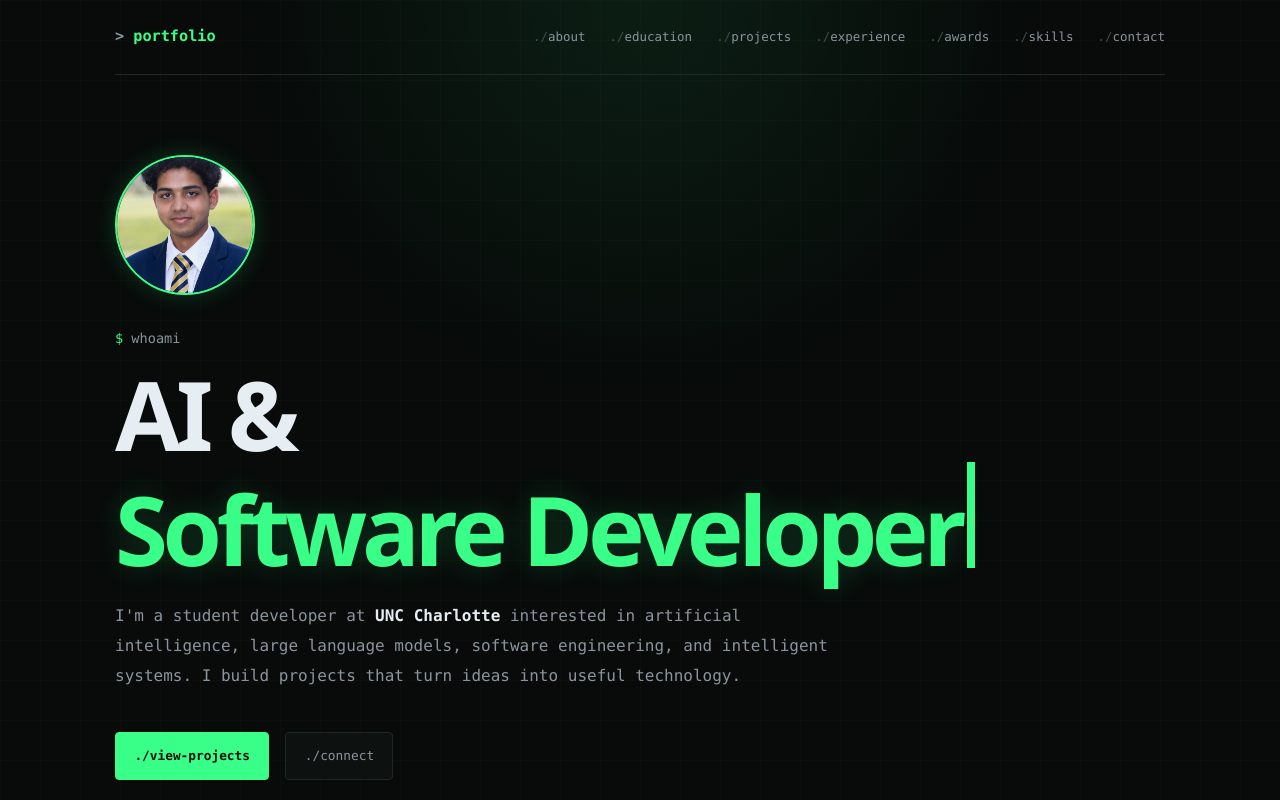
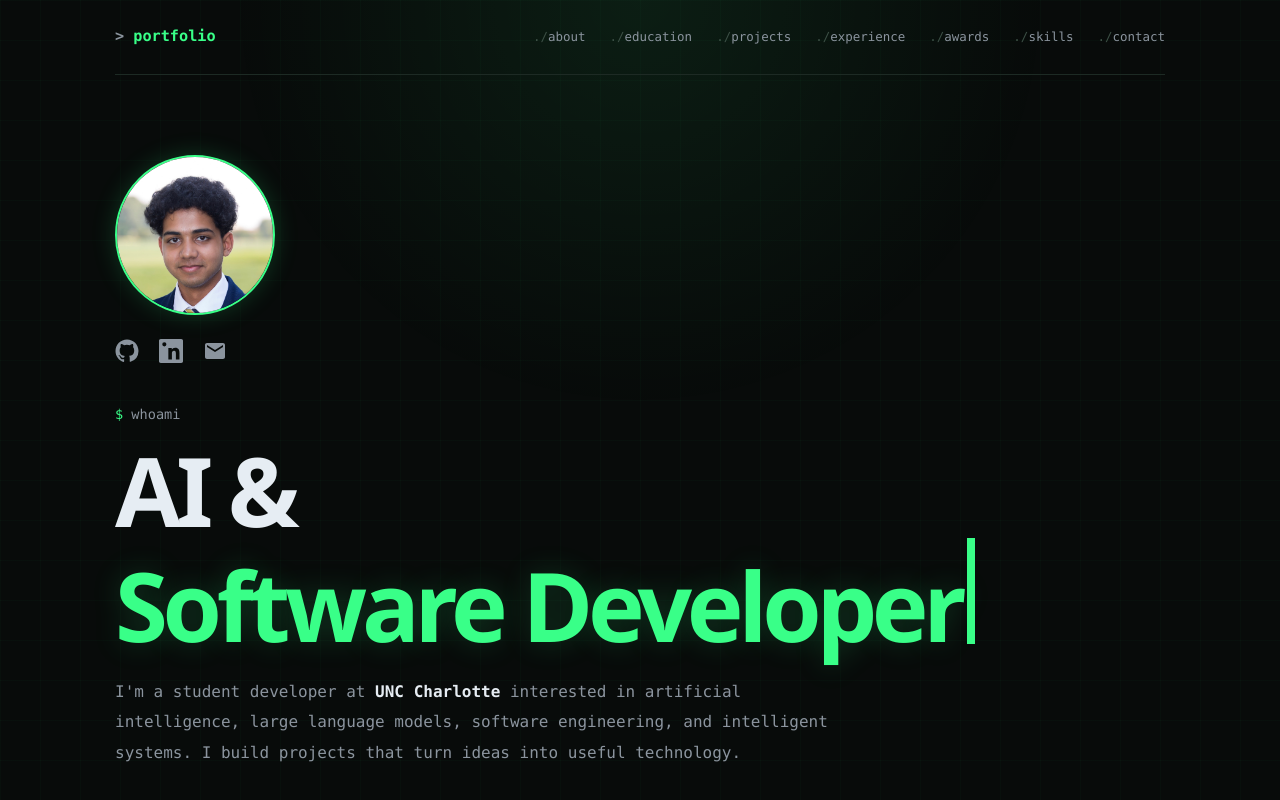
Before and after one commit to srivastava0811/srivastava0811.github.io, a plain HTML site: page index.html in a window 1280 px wide. Shown: the top 800 px of the page. Drawn offline with nearby package versions, Linux system fonts and the light colour scheme.

Commit message:
Edits to photo and styling

```diff
--- a/index.html
+++ b/index.html
@@ -194,13 +194,39 @@
         }
 
         .profile-img {
-            width: 140px;
-            height: 140px;
+            /* Responsive sizing: min 110px, scales with screen width, max 160px */
+            width: clamp(110px, 15vw, 160px);
+            height: clamp(110px, 15vw, 160px);
             border-radius: 50%;
             object-fit: cover;
+            /* Prioritize the top of the image so hair isn't cut off */
+            object-position: top center;
             border: 2px solid var(--green);
             box-shadow: 0 0 25px var(--green-glow);
+            margin-bottom: 1.5rem;
+        }
+
+        .hero-socials {
+            display: flex;
+            gap: 1.25rem;
             margin-bottom: 2rem;
+        }
+
+        .hero-social-icon {
+            color: var(--muted);
+            transition: all 0.2s ease;
+        }
+
+        .hero-social-icon svg {
+            width: 24px;
+            height: 24px;
+            fill: currentColor;
+        }
+
+        .hero-social-icon:hover {
+            color: var(--green);
+            transform: translateY(-3px);
+            filter: drop-shadow(0 0 10px var(--green-glow));
         }
 
         .terminal-line {
@@ -1074,6 +1100,23 @@
 
             <img src="IMG_1441.jpeg" alt="Shubh Srivastava" class="profile-img">
 
+            <div class="hero-socials">
+                <!-- GitHub -->
+                <a href="https://github.com/srivastava0811" target="_blank" rel="noopener noreferrer" class="hero-social-icon" aria-label="GitHub">
+                    <svg viewBox="0 0 24 24" aria-hidden="true"><path d="M12 .5C5.65.5.5 5.65.5 12c0 5.08 3.29 9.39 7.85 10.91.57.1.78-.25.78-.55v-2.15c-3.19.69-3.86-1.54-3.86-1.54-.52-1.33-1.28-1.69-1.28-1.69-1.04-.71.08-.7.08-.7 1.15.08 1.75 1.18 1.75 1.18 1.02 1.75 2.67 1.24 3.32.95.1-.74.4-1.24.72-1.53-2.55-.29-5.23-1.28-5.23-5.7 0-1.26.45-2.29 1.18-3.1-.12-.29-.51-1.47.11-3.06 0 0 .96-.31 3.14 1.18a10.9 10.9 0 0 1 5.72 0c2.18-1.49 3.14-1.18 3.14-1.18.62 1.59.23 2.77.11 3.06.73.81 1.18 1.84 1.18 3.1 0 4.43-2.69 5.41-5.25 5.69.41.36.77 1.07.77 2.16v3.2c0 .31.2.66.79.55A11.51 11.51 0 0 0 23.5 12C23.5 5.65 18.35.5 12 .5Z"/></svg>
+                </a>
+
+                <!-- LinkedIn -->
+                <a href="https://www.linkedin.com/in/shubh-srivastava-2115032ba" target="_blank" rel="noopener noreferrer" class="hero-social-icon" aria-label="LinkedIn">
+                    <svg viewBox="0 0 24 24" aria-hidden="true"><path d="M20.45 20.45h-3.56v-5.58c0-1.33-.03-3.04-1.85-3.04-1.85 0-2.13 1.44-2.13 2.94v5.68H9.35V9h3.42v1.56h.05c.48-.9 1.64-1.85 3.37-1.85 3.6 0 4.27 2.37 4.27 5.46v6.28ZM5.34 7.43a2.07 2.07 0 1 1 0-4.14 2.07 2.07 0 0 1 0 4.14ZM3.56 20.45h3.57V9H3.56v11.45ZM22.23 0H1.77C.79 0 0 .77 0 1.73v20.54C0 23.23.79 24 1.77 24h20.46c.98 0 1.77-.77 1.77-1.73V1.73C24 .77 23.21 0 22.23 0Z"/></svg>
+                </a>
+
+                <!-- Email -->
+                <a href="mailto:shubh.srivastava0811@gmail.com" class="hero-social-icon" aria-label="Email">
+                    <svg viewBox="0 0 24 24" aria-hidden="true"><path d="M20 4H4c-1.1 0-1.99.9-1.99 2L2 18c0 1.1.9 2 2 2h16c1.1 0 2-.9 2-2V6c0-1.1-.9-2-2-2Zm0 4-8 5-8-5V6l8 5 8-5v2Z"/></svg>
+                </a>
+            </div>
+
             <div class="terminal-line">
                 <span>$</span> whoami
             </div>
```
